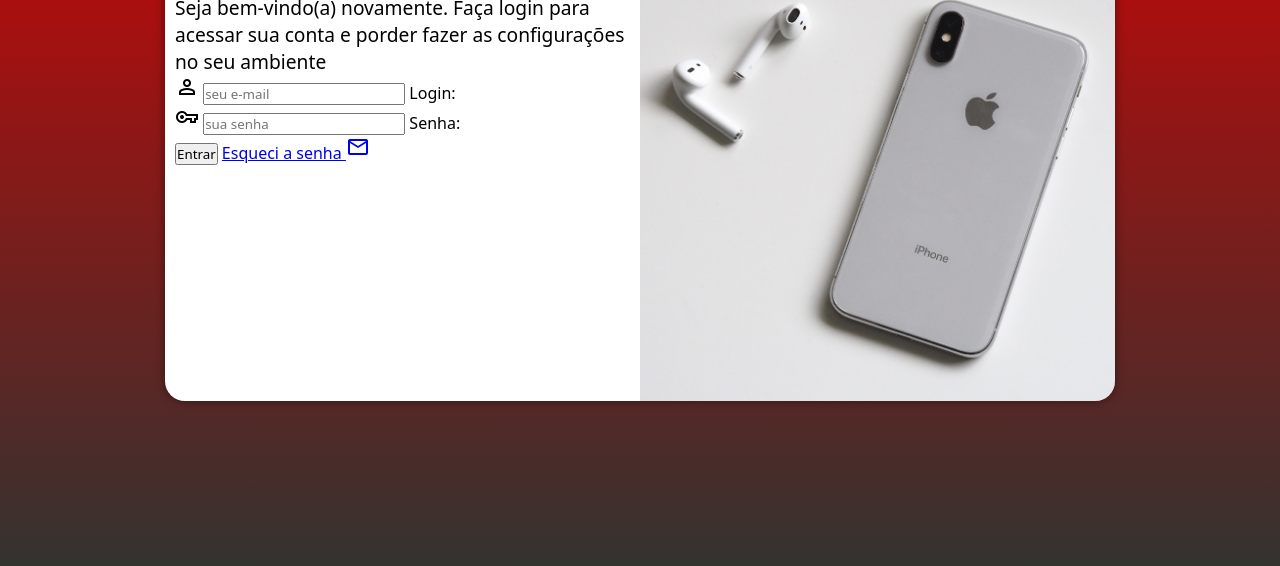
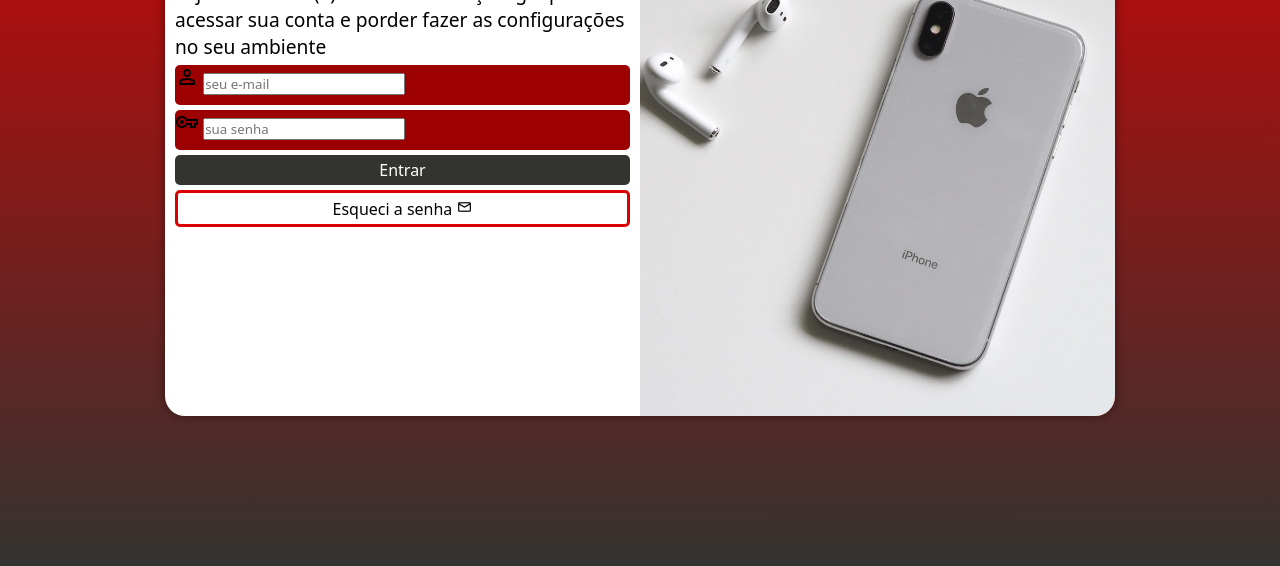
Before and after one commit to ERICKH31/projeto-login, a plain HTML site: page index.html in a window 1280 px wide. Shown: the part 234-800 px from the top of the page. Drawn offline with nearby package versions, Linux system fonts and the light colour scheme.

Commit message:
formataçao do formulario

```diff
--- a/estilos/style.css
+++ b/estilos/style.css
@@ -34,7 +34,7 @@ section#login{
 
     background-color: #FFFFFF;
     width: 260px;
-    height: 470px;
+    height: 500px;
     border-radius: 20px;
     box-shadow: 0px 0px 10px rgba(0, 0, 0, 0.450);
 
@@ -59,3 +59,50 @@ div#formulario > h1{
 div#formulario > p{
     font-size: 0.8em;
 }
+form > div.campo{
+    background-color: #9D0000;
+    display: block;
+    width: 100%;
+    height: 40px;
+    border-radius: 5px;
+    margin: 5px 0px;
+}
+div.campo > label{
+    display: none;
+}
+form > input[type=submit]{
+    display: block;
+    font-size: 1em;
+    width: 100%;
+    height: 30px;
+    background-color: #333330;
+    color: white;
+    border: none;
+    border-radius: 5px;
+    cursor: pointer;
+}
+form > input[type=submit]:hover{
+    background-color: #DB0000;
+}
+form > a.botao{
+    display: block;
+    text-align: center;
+    font-size: 1em;
+    width: 100%;
+    height: 37px;
+    padding-top: 5px;
+    margin-top: 5px;
+    background-color:white;
+    color: black;
+    border: 3px solid #DB0000;
+    border-radius: 5px;
+    text-decoration: none
+}
+form > a.botao:hover{
+    background-color: #DB0000;
+    border: 2px solid #9D0000;
+    color: white;
+}
+form > a.botao > span{
+    font-size: 1em;
+}
--- a/index.html
+++ b/index.html
@@ -31,7 +31,7 @@
                         <label for="isenha">Senha:</label>
                     </div>
                     <input type="submit" value="Entrar">
-                    <a href="esqueci.html">Esqueci a senha <span class="material-symbols-outlined">mail</span></a>
+                    <a href="esqueci.html" class="botao">Esqueci a senha <span class="material-symbols-outlined">mail</span></a>
                 </form>
             </div>
         </section>
```
